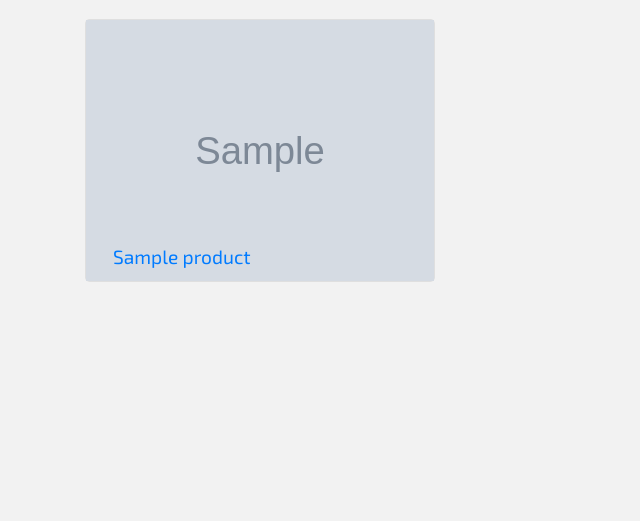
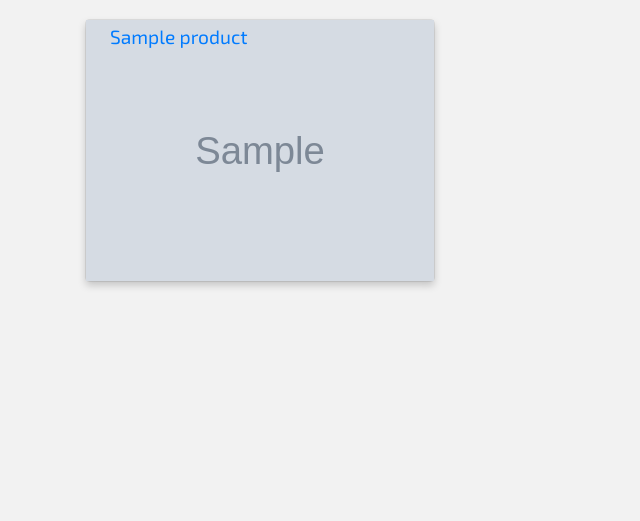
Before and after one commit to ey7/project-four, a Django app: page /products/ in a window 1280 px wide. Shown: the part 67-588 px from the top of the page, without its empty margins (0-640 px from the left). Run offline with Django 3.2, Linux system fonts and the light colour scheme; tables that the repository leaves empty hold one stand-in row (values such as "Sample post"); grey boxes marked "Sample" are stand-in pictures; some libraries are stand-ins or nearby versions.

Commit message:
styling for card title changed to top of card

```diff
--- a/static/css/style.css
+++ b/static/css/style.css
@@ -29,14 +29,16 @@ h1 {
 h2 {
     font-size: 1.1rem;
 }
+/* card-title styling */
+.card-image {
+    box-shadow: 0 4px 8px 0 rgba(0,0,0,0.2);
+}
 
 /* card-title styling */
 .card-title {
-    bottom: 0;
-    margin-bottom: 10px;
-    margin-right: 10px;
+    top: 0;
     position: absolute;
-    padding: 3px;
+    padding-top: 5px;
 }
 
 /* footer styling */
```
